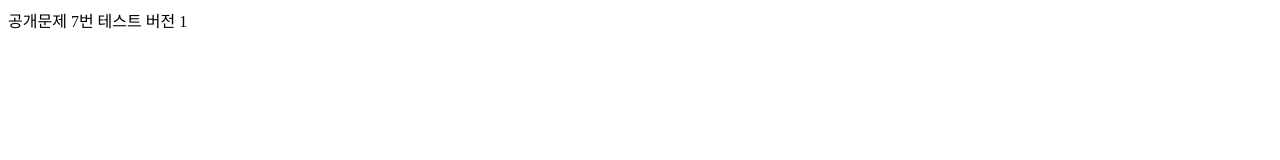
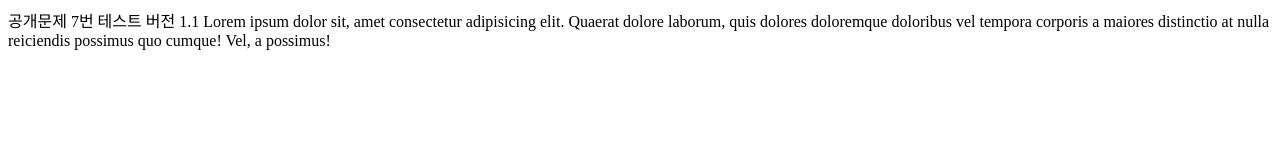
Before and after one commit to sj970329/pubsol, a plain HTML site: page 7/index.html in a window 1280 px wide. Drawn offline with Linux system fonts and the light colour scheme.

Commit message:
Update index.html
1.1

```diff
--- a/7/index.html
+++ b/7/index.html
@@ -9,6 +9,8 @@
 <body>
     공개문제 7번
 
-    테스트 버전 1
+    테스트 버전 1.1
+
+    Lorem ipsum dolor sit, amet consectetur adipisicing elit. Quaerat dolore laborum, quis dolores doloremque doloribus vel tempora corporis a maiores distinctio at nulla reiciendis possimus quo cumque! Vel, a possimus!
 </body>
 </html>
```
